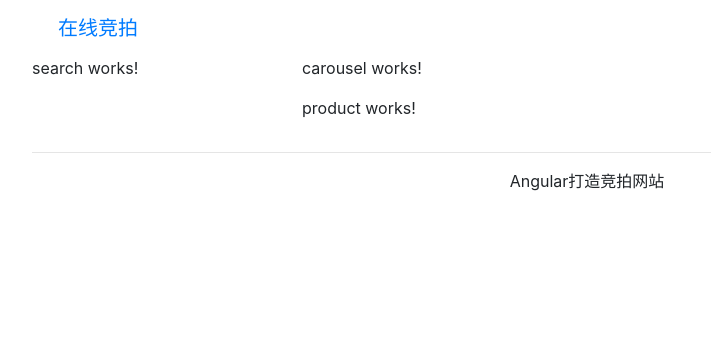
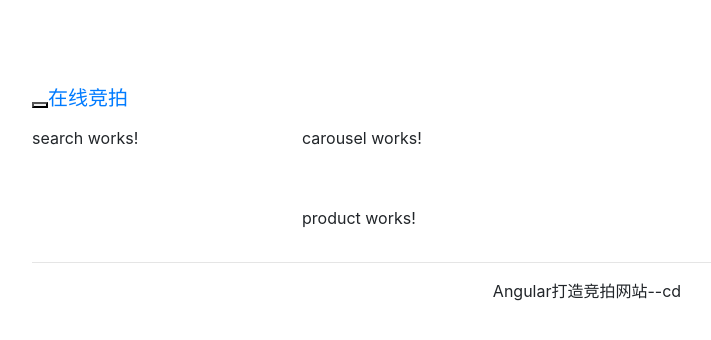
Before and after one commit to WuChenDi/angular-auction, an Angular app: page / in a window 1280 px wide. Shown: the top 340 px of the page, without its empty margins (53-764 px from the left). Built offline with nearby package versions, Linux system fonts and the light colour scheme.

Commit message:
code updata

```diff
--- a/src/app/app.component.css
+++ b/src/app/app.component.css
@@ -0,0 +1,3 @@
+.carousel-container{
+  margin-bottom: 40px;
+}
--- a/src/app/app.component.html
+++ b/src/app/app.component.html
@@ -5,7 +5,7 @@
       <app-search></app-search>
     </div>
     <div class="col-md-9">
-      <div class="row">
+      <div class="row carousel-container">
         <app-carousel></app-carousel>
       </div>
       <div class="row">
--- a/src/app/footer/footer.component.html
+++ b/src/app/footer/footer.component.html
@@ -3,7 +3,7 @@
   <footer>
     <div class="row">
       <div class="col-md-12">
-        <p>Angular打造竞拍网站</p>
+        <p>Angular打造竞拍网站--cd</p>
       </div>
     </div>
   </footer>
--- a/src/app/navbar/navbar.component.html
+++ b/src/app/navbar/navbar.component.html
@@ -1,51 +1,25 @@
-<!-- <nav class="navbar navbar-inverse navbar-fixed-top">
+<nav class="navbar navbar-inverse navbar-fixed-top">
   <div class="container">
     <div class="navbar-header">
-      <button type="button" class="navbar-toggler" data-toggle="collapse" data-target=".navbar-ex1-collapse">
-
-      </button>
-      <a href="" class="navbar-brand">在线竞拍</a>
-    </div>
-    <div class="collapse navbar-collapse navbar-ex1-collapse">
-      <ul class="nav navbar-nav">
-        <li><a href="javascript:;">关于我们</a></li>
-        <li><a href="javascript:;">联系我们</a></li>
-        <li><a href="javascript:;">网站地图</a></li>
-      </ul>
-    </div>
-  </div>
-</nav> -->
-<!--Bootstrap导航条-->
-<nav class="navbar navbar-inverse navbar-fixed">
-  <!--导航条内容容器-->
-  <div class="container">
-    <!--导航条头部-->
-    <div class="navbar-header">
-      <button class="navbar-toggle btn" data-toggle="collapse" data-target="#navbar-collapse-menu">
+      <button type="button" class="navbar-toggle" data-toggle="collapse" data-target=".navbar-ex1-collapse">
         <span class="icon-bar"></span>
         <span class="icon-bar"></span>
         <span class="icon-bar"></span>
       </button>
-      <!--//商标/Logo-->
-      <a class="navbar-brand" href="javascript:void(0)">在线竞拍</a>
+      <a class="navbar-brand" href="#">在线竞拍</a>
     </div>
-    <!--/导航条头部-->
-    <!--导航条列表菜单-->
-    <div class="collapse navbar-collapse" id="navbar-collapse-menu">
+    <div class="collapse navbar-collapse navbar-ex1-collapse">
       <ul class="nav navbar-nav">
         <li>
-          <a href="javascript:void(0)">关于我们</a>
+          <a href="#">关于我们</a>
         </li>
         <li>
-          <a href="javascript:void(0)">联系我们</a>
+          <a href="#">联系我们</a>
         </li>
         <li>
-          <a href="javascript:void(0)">网站地图</a>
+          <a href="#">网站地图</a>
         </li>
       </ul>
     </div>
-    <!--/导航条列表菜单-->
   </div>
-  <!--/导航条内容容器-->
 </nav>
-<!--/Bootstrap导航条-->
--- a/src/styles.css
+++ b/src/styles.css
@@ -1 +1,4 @@
 /* You can add global styles to this file, and also import other style files */
+body{
+  padding-top: 70px;
+}
```
